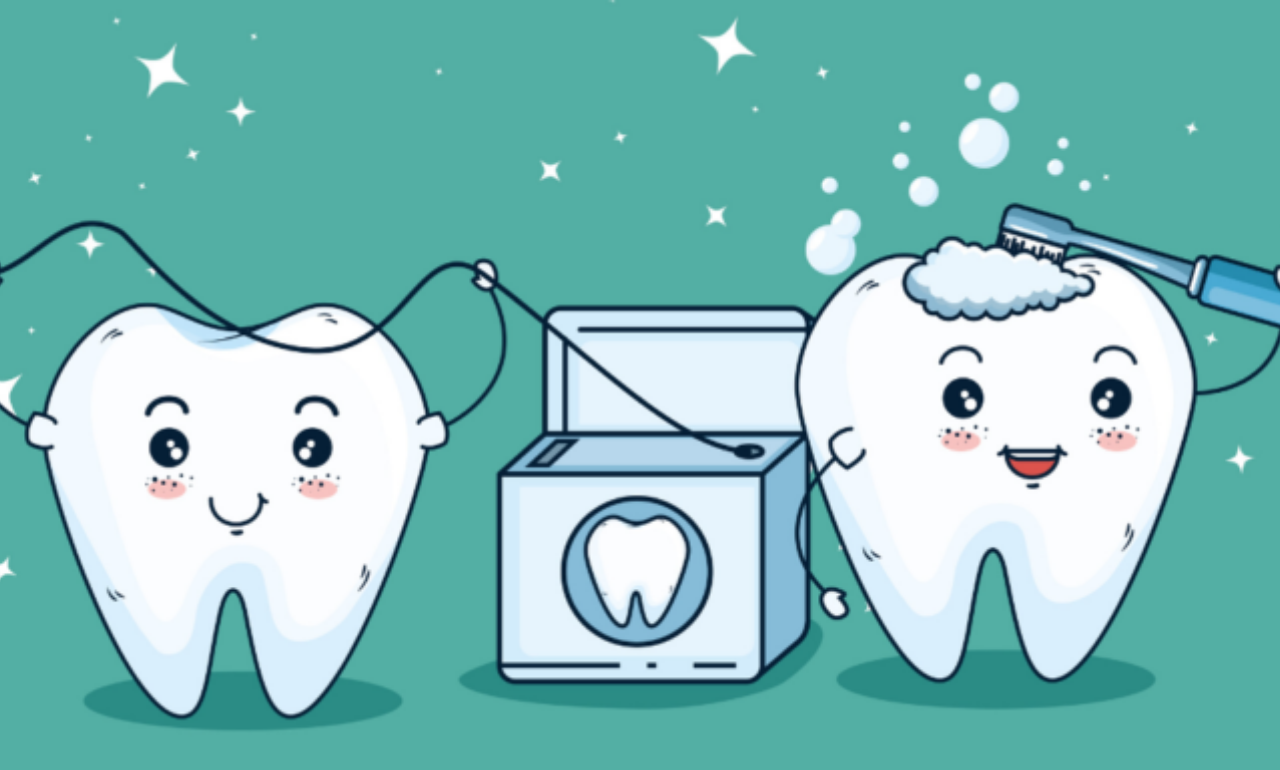
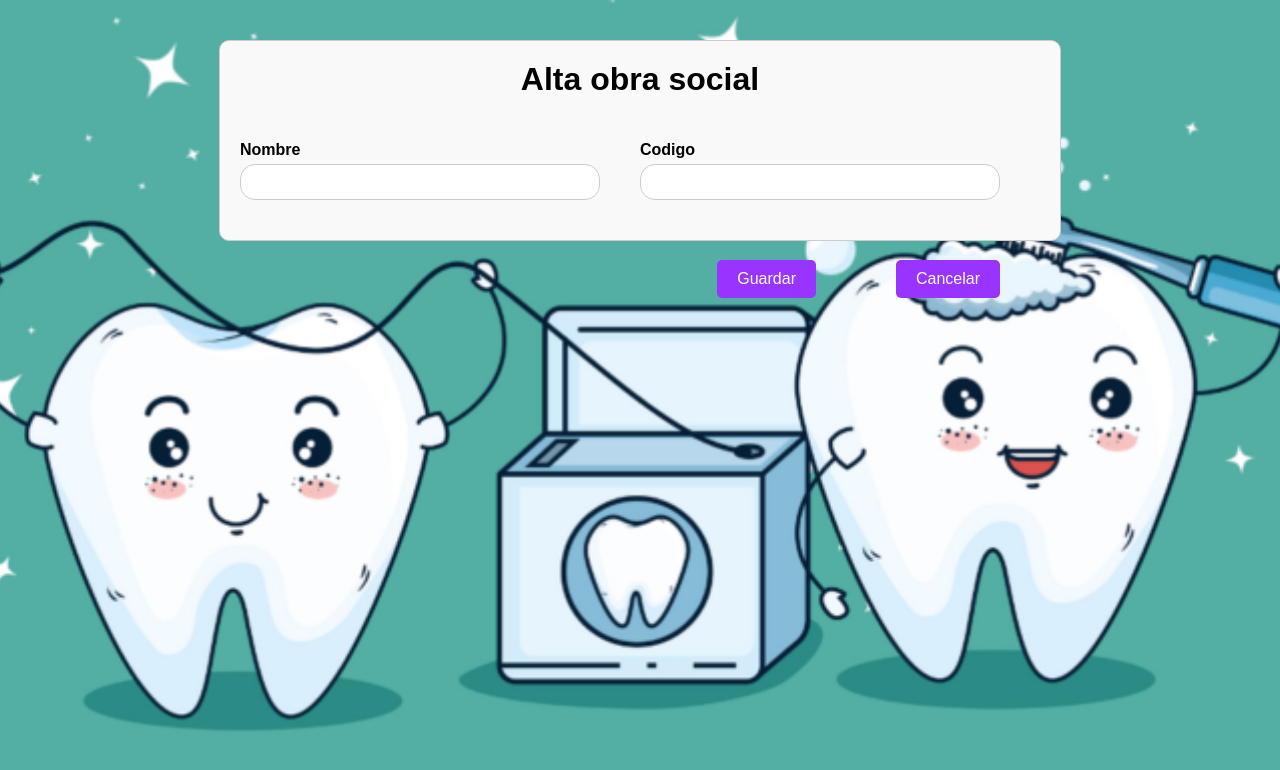
Before and after one commit to manuel-edlp/AgremiacionOdontologicaFront, a React (Create React App) app in the folder agremiacion-odontologica-front/: page /AltaObraSocial in a window 1280 px wide. Before the commit this address had no page. Shown: the top 770 px of the page. Built offline with nearby package versions, Linux system fonts and the light colour scheme.

Commit message:
listorti

```diff
--- a/agremiacion-odontologica-front/src/App.js
+++ b/agremiacion-odontologica-front/src/App.js
@@ -6,6 +6,7 @@ import EntregaDeBonos from './pages/EntregaDeBonos';
 import AñadirEntrega from './pages/AñadirEntrega';
 import EditarEntrega from './pages/EditarEntrega';
 import AltaOdontologo from './pages/AltaOdontologo';
+import AltaObraSocial from './pages/AltaObraSocial';
 import Inicio from './pages/Inicio';
 import Volver from './pages/Volver';
 import React, { useEffect, useState, useRef } from 'react';
@@ -30,6 +31,7 @@ function App() {
           <Route path="AñadirEntrega" element={<AñadirEntrega apiData={apiData}/>}/>
           <Route path="EditarEntrega" element={<EditarEntrega/>}/>
           <Route path="AltaOdontologo" element={<AltaOdontologo/>} />
+          <Route path="AltaObraSocial" element={<AltaObraSocial/>} />
           <Route path="/" element={<Volver />} />
         </Route>
       </Routes>
--- a/agremiacion-odontologica-front/src/pages/AltaObraSocial.js
+++ b/agremiacion-odontologica-front/src/pages/AltaObraSocial.js
@@ -48,3 +48,5 @@ return (
     </div>
 );
 };
+
+export default AltaObraSocial
--- a/agremiacion-odontologica-front/src/pages/AñadirEntrega.js
+++ b/agremiacion-odontologica-front/src/pages/AñadirEntrega.js
@@ -160,7 +160,9 @@ const AñadirEntrega = () => {
                                 </option>
                             ))}
                         </select>
-                        <button id="boton2" onClick={handleCrearObraSocialNueva}>+</button>
+                        <Link to="/AltaObraSocial">
+                            <button className="boton" onClick={handleCrearObraSocialNueva}>+</button>
+                        </Link>
                     </div>
                 </div>
 
```
